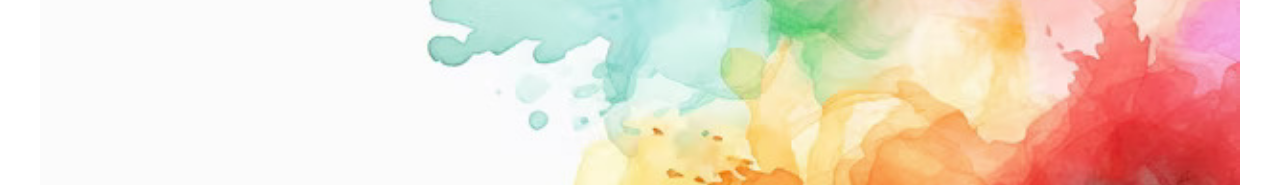
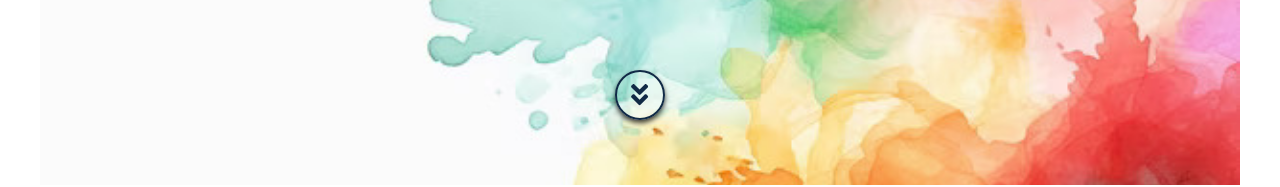
Before and after one commit to akiko-luka/akiko-portfolio, a React (Vite) app: page / in a window 1280 px wide. Shown: the part 615-802 px from the top of the page. Built offline with nearby package versions, Linux system fonts and the light colour scheme.

Commit message:
add down btn

```diff
--- a/src/components/Hero/Hero.css
+++ b/src/components/Hero/Hero.css
@@ -1,8 +1,11 @@
-.hero {
+.hero__container {
   height: calc(100vh - 100px);
-  display: grid;
+  display: flex;
+  flex-direction: column;
+  justify-content: center;
+  align-items: center;
   text-align: center;
-  place-content: center;
+
   background: url("../../assets/hero-bg-water-colour.jpg");
   background-position: center;
   background-size: cover;
@@ -28,6 +31,37 @@
       font-size: 4rem;
       background: var(--blue);
       animation: blinkCursor 1500ms steps(1) infinite;
+    }
+  }
+
+  .hero-btn {
+    /* border: 1px solid red; */
+    position: absolute;
+    bottom: 5%;
+    left: 50%;
+    transform: translate(-50%, -50%);
+    display: flex;
+    justify-content: center;
+
+    a {
+      border: 2px solid var(--blue);
+      border-radius: 50%;
+      width: 50px;
+      height: 50px;
+      padding: 5px;
+      color: var(--blue);
+      box-shadow: var(--box-shadow);
+      font-size: 1.7rem;
+      cursor: pointer;
+
+      display: flex;
+      align-items: center;
+      justify-content: center;
+      transition: all 0.1s ease-in;
+
+      &:hover {
+        box-shadow: none;
+      }
     }
   }
 }
@@ -72,8 +106,8 @@
       50%,
       75%,
       100% {
-       /* width: 375.47px; */
-         width: 360px;
+        /* width: 375.47px; */
+        width: 360px;
         /* width: 400px; */
       }
     }
--- a/src/components/Hero/Hero.jsx
+++ b/src/components/Hero/Hero.jsx
@@ -1,10 +1,16 @@
 import "./Hero.css";
+
+// icon
+import { FaAngleDoubleDown } from "react-icons/fa";
 
 const Hero = () => {
   return (
     <>
-      <section className="hero">
+      <section className="hero__container">
         <h1 className="hero__title">Hi, I'm Akiko!</h1>
+        <div className="hero-btn">
+          <a href="#about"><FaAngleDoubleDown /></a>
+        </div>
       </section>
     </>
   );
```
